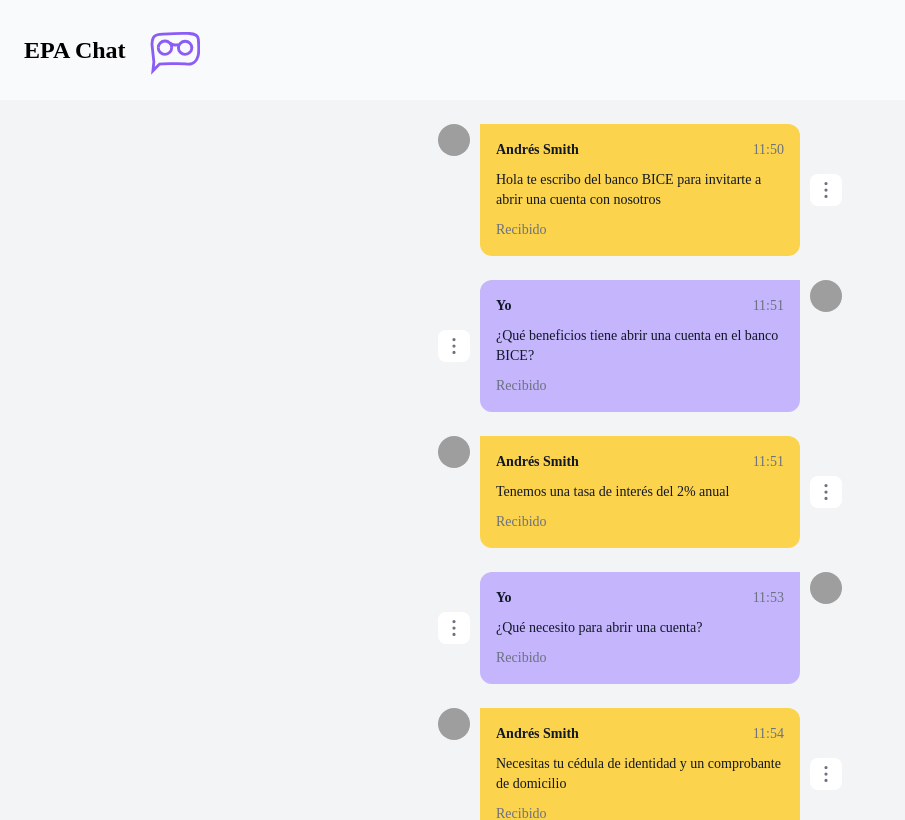
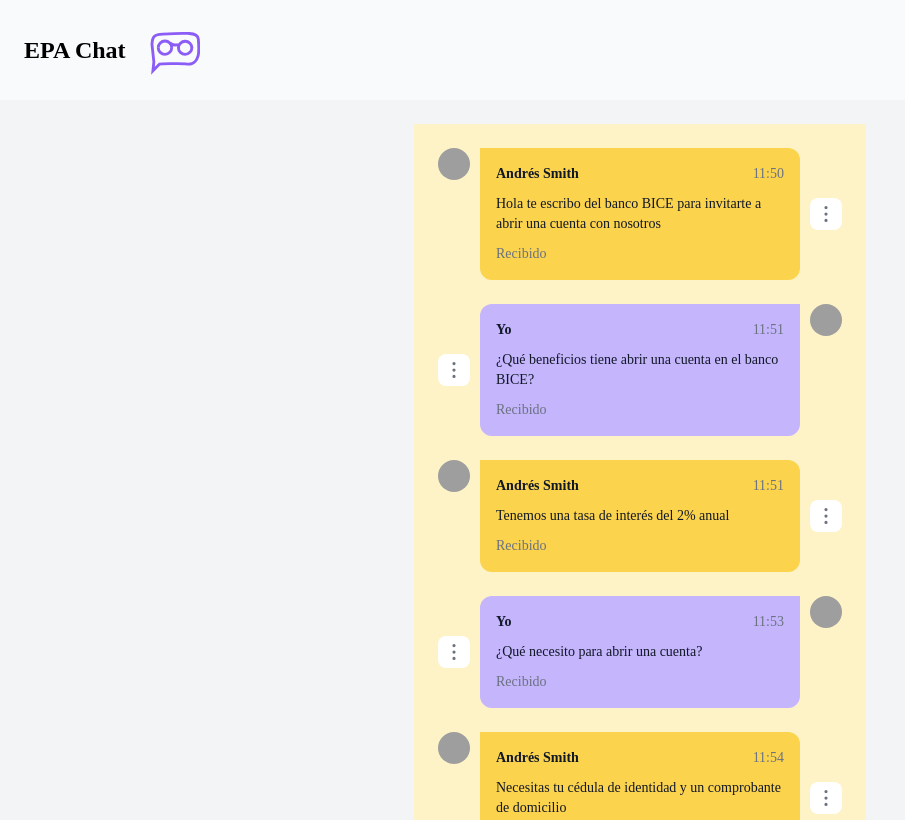
Before and after one commit to eanorambuena/EPA_frontend, a React (Vite) app: page / in a window 1280 px wide. Shown: the top 820 px of the page, without its empty margins (0-905 px from the left). Built offline with nearby package versions, Linux system fonts and the light colour scheme; grey boxes are pictures that could not be loaded; a web font is replaced by a local one.

Commit message:
feat: Integrate chats and chat views

```diff
--- a/src/App.jsx
+++ b/src/App.jsx
@@ -6,7 +6,10 @@ import Logo from './icons/Logo'
 export default function App() {
   const vistas = {
     0: <Chat />,
-    1: <Chats />,
+    1: <div className='w-full h-screen flex items-start justify-center gap-6'>
+      <Chats className='w-full xl:w-1/2 h-screen' />
+      <Chat className='invisible xl:visible w-1/2 h-screen xl:flex' />
+    </div>,
     2: <Login />
   }
   return (
@@ -15,7 +18,7 @@ export default function App() {
         <h1 className='text-2xl font-bold'>EPA Chat</h1>
         <Logo />
       </header>
-      <main className='flex flex-col items-center justify-center relative h-fit min-h-[calc(100dvh-150px)] sm:min-h-[calc(100dvh-100px)] p-6 bg-gray-100 dark:bg-gray-50'>
+      <main className='flex flex-col items-center justify-center relative  max-h-[100dvh-150px] sm:max-h-[100dvh-100px] min-h-[calc(100dvh-150px)] sm:min-h-[calc(100dvh-100px)] p-6 bg-gray-100 dark:bg-gray-50'>
         { vistas[0] }
       </main>
     </>
--- a/src/Chat.jsx
+++ b/src/Chat.jsx
@@ -68,7 +68,7 @@ export default function Chat() {
   ]
 
   return (
-    <section className='flex flex-col gap-6 flex-reverse'>
+    <section className='flex flex-col gap-6 flex-reverse overflow-y-auto p-4 sm:p-6 bg-amber-100'>
       {
         messages.map((message) => (
           <ChatBubble key={message.id} me={message.username === me.username} {...users[message.username]} message={message.message} hourAndMinutes={message.hourAndMinutes} />
```
